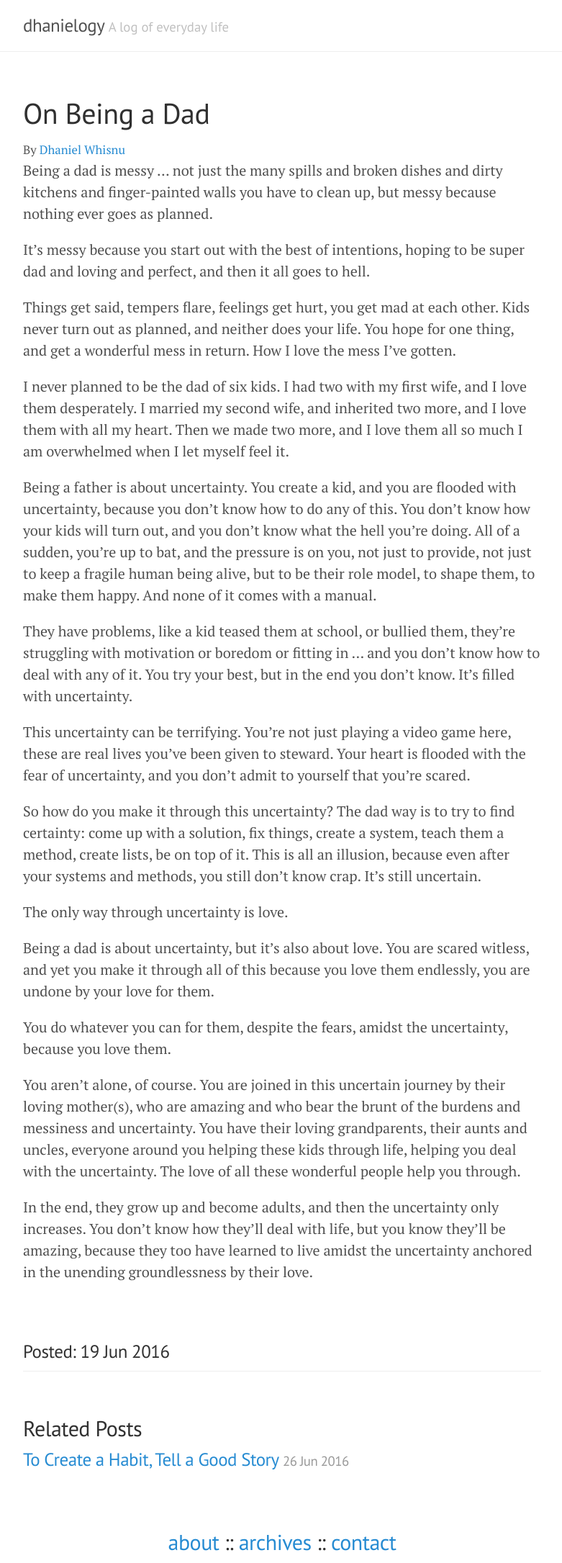
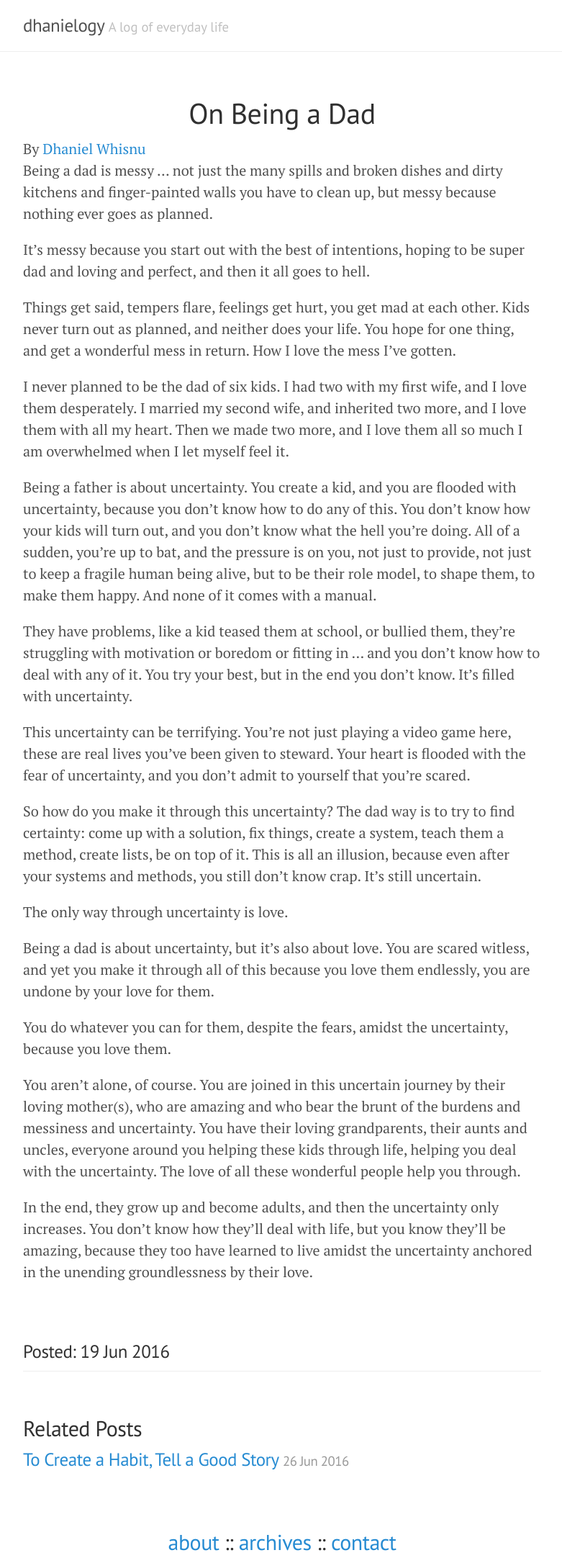
Before and after one commit to dhanielogy/dhanielogy.github.io, a Jekyll site: the page built from _posts/2016-06-19-on-being-a-dad.markdown, in a window 1280 px wide. Shown: the whole page at 72% size, without its empty margins (248-1029 px from the left). Built offline with Jekyll 4.4.1, drawn with Linux system fonts in a browser that asks for light colours.

Commit message:
Update post.html

```diff
--- a/_layouts/post.html
+++ b/_layouts/post.html
@@ -3,8 +3,8 @@ layout: default
 ---
 
 <div class="post">
-  <h1 class="post-title">{{ page.title }}</h1>
-<small>By <a href="/about.html">Dhaniel Whisnu</a></small><br>
+  <h1 class="post-title"><center>{{ page.title }}</center></h1>
+<medium>By <a href="/about.html">Dhaniel Whisnu</a></medium><br />
   {{ content }}
 </div>
 <h3>Posted: {{ page.date | date_to_string }}</h3>
```
